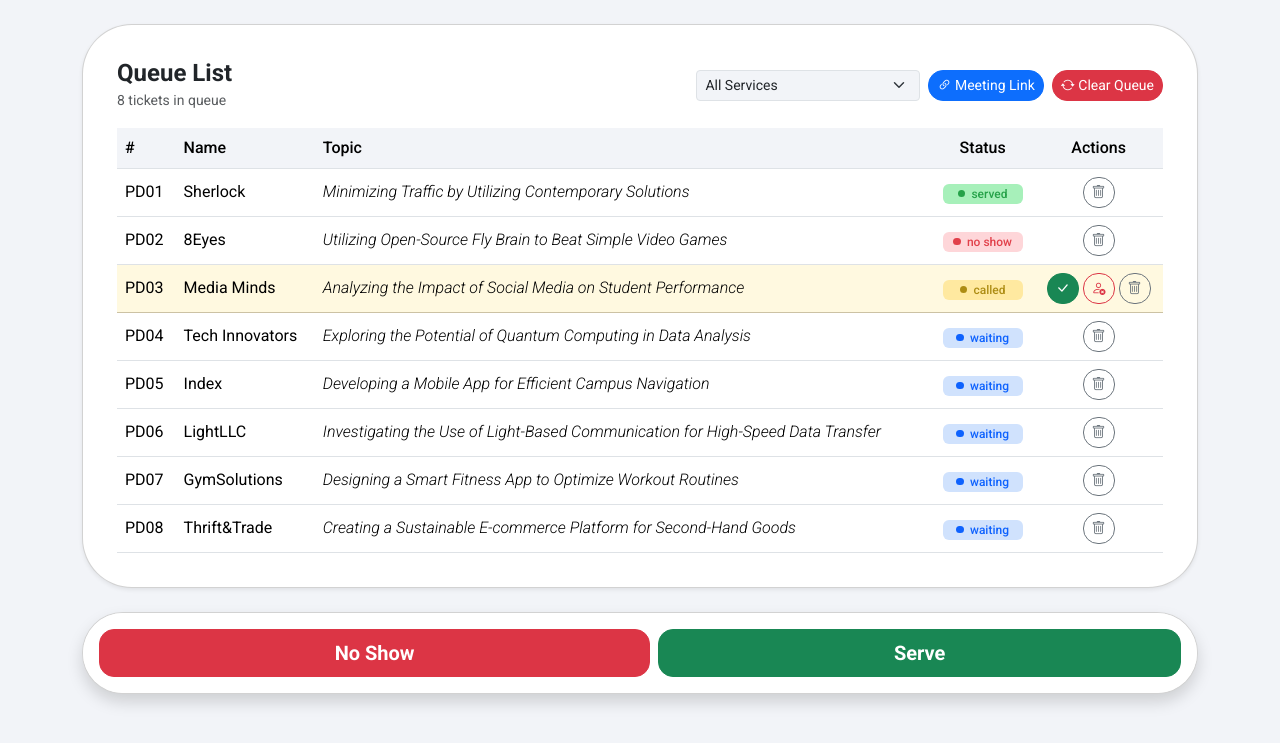
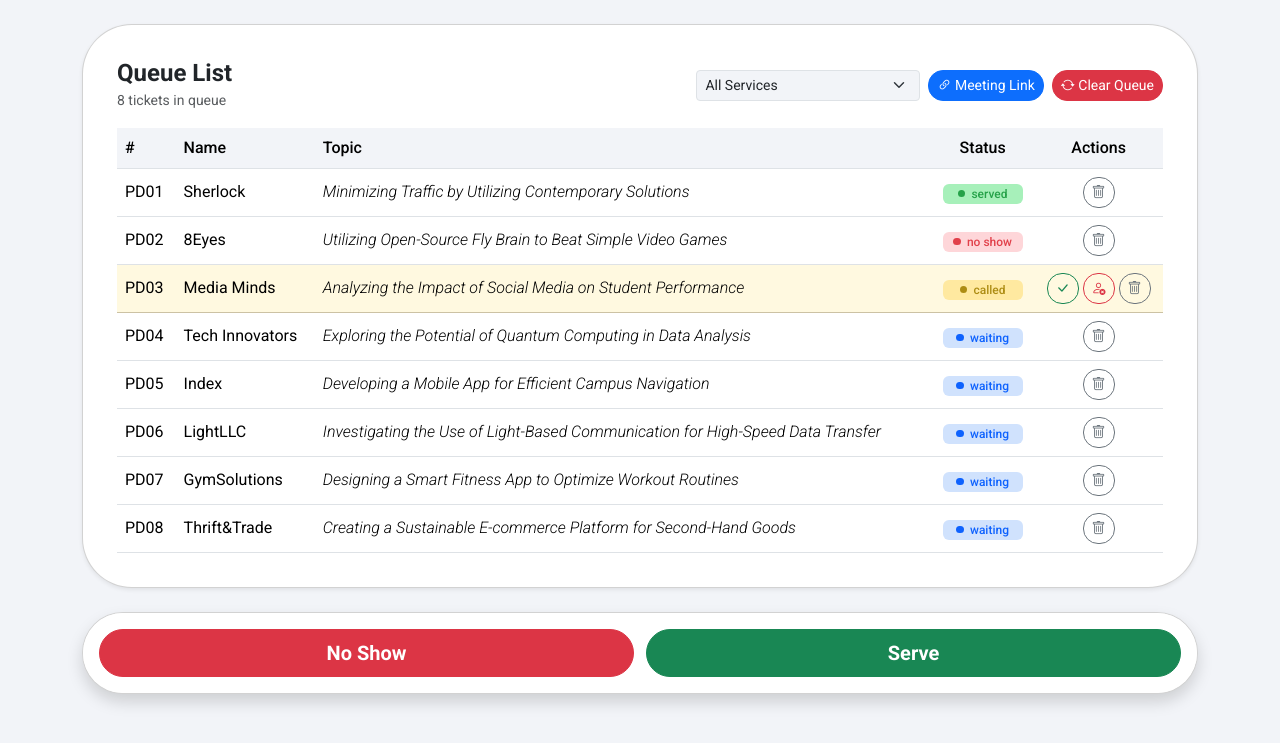
Before and after one commit to gianbonilla-IIT/BONILLA-CCC181, a Flask app: page /staff in a window 1280 px wide. Shown: the part 57-800 px from the top of the page. Run offline with Flask 3, Linux system fonts and the light colour scheme.

Commit message:
completed Part 7: Staff dashboard (#1)

```diff
--- a/static/css/style.css
+++ b/static/css/style.css
@@ -135,6 +135,31 @@ h2 { color: var(--pale-blue); }
   --bs-btn-disabled-border-color: #0D6EFD;
 }
 
+/* Outline Call button: blue outline, fills on hover/press */
+.btn-outline-call {
+  --bs-btn-color: #0D6EFD;
+  --bs-btn-border-color: #0D6EFD;
+  --bs-btn-hover-color: #fff;
+  --bs-btn-hover-bg: #0D6EFD;
+  --bs-btn-hover-border-color: #0D6EFD;
+  --bs-btn-active-color: #fff;
+  --bs-btn-active-bg: #0B5ED7;
+  --bs-btn-active-border-color: #0B5ED7;
+  --bs-btn-focus-shadow-rgb: 13, 110, 253;
+}
+
+.call-pair {
+  display: flex;
+  gap: 0.75rem;
+}
+
+.call-pair-item {
+  flex: 1 1 0;    /* equal share, ignoring the text length */
+  min-width: 0;
+}
+
+
 .div-btn {
+  border-radius: 50rem;
   font-weight: bold;
 }
--- a/templates/staff.html
+++ b/templates/staff.html
@@ -90,10 +90,10 @@
                 <td class="text-center">{{ status_badge(t.status) }}</td>
                 <td class="text-center">
                     <div class="d-inline-flex gap-1">
-                      {% if t.status == "waiting" and not has_called %}{{ act(t, "call", "Call", "telephone", "btn-primary") }}{% endif %}
-                      {% if t.status == "called" %}{{ act(t, "serve", "Serve", "check-lg", "btn-success") }}{% endif %}
-                      {% if t.status == "called" %}{{ act(t, "no-show", "No-show", "person-x", "btn-outline-danger") }}{% endif %}
-                      {{ act(t, "delete", "Delete", "trash", "btn-outline-secondary", "Delete this ticket permanently?") }}
+                        {% if t.status == "waiting" and not has_called %}{{ act(t, "call", "Call", "telephone", "btn-outline-call") }}                      {% endif %}
+                        {% if t.status == "called" %}{{ act(t, "serve", "Serve", "check-lg", "btn-outline-success") }}{% endif %}
+                        {% if t.status == "called" %}{{ act(t, "no-show", "No-show", "person-x",  "btn-outline-danger") }}{% endif %}
+                        {{ act(t, "delete", "Delete", "trash", "btn-outline-secondary", "Delete this ticket permanently?") }}
                     </div>
                 </td>
             </tr>
@@ -114,21 +114,21 @@
 <div class="card shadow sticky-bottom queue-card" style="bottom: 1rem;">
   <div class="card-body p-3">
     {% if called %}
-      <div class="d-flex gap-2">
+      <div class="call-pair">
         <form method="post" action="{{ url_for('staff_action', ticket_id=called.number, action='no-show') }}"
-              class="flex-fill" data-confirm="Mark ticket {{ ticket_label(called) }} as no-show?">
+              class="call-pair-item" data-confirm="Mark ticket {{ ticket_label(called) }} as no-show?">
           <input type="hidden" name="service_id" value="{{ selected or '' }}">
-          <button type="submit" class="btn btn-danger btn-lg w-100 div-btn">No Show</button>
+          <button type="submit" class="btn btn-danger btn-lg w-100 div-btn no-show-btn">No Show</button>
         </form>
         <form method="post" action="{{ url_for('staff_action', ticket_id=called.number, action='serve') }}"
-              class="flex-fill" data-confirm="Serve ticket {{ ticket_label(called) }}?">
+              class="call-pair-item" data-confirm="Serve ticket {{ ticket_label(called) }}?">
           <input type="hidden" name="service_id" value="{{ selected or '' }}">
-          <button type="submit" class="btn btn-success btn-lg w-100 div-btn">Serve</button>
+          <button type="submit" class="btn btn-success btn-lg w-100 div-btn serve-btn">Serve</button>
         </form>
       </div>
     {% else %}
       <form method="post" action="{{ url_for('call_next') }}" data-confirm="Call the next ticket?">
-        <button type="submit" class="btn btn-call-next btn-lg w-100 div-btn">Call Next</button>
+        <button type="submit" class="btn btn-call-next btn-lg w-100 div-btn callnxt-btn">Call Next</button>
       </form>
     {% endif %}
   </div>
```
